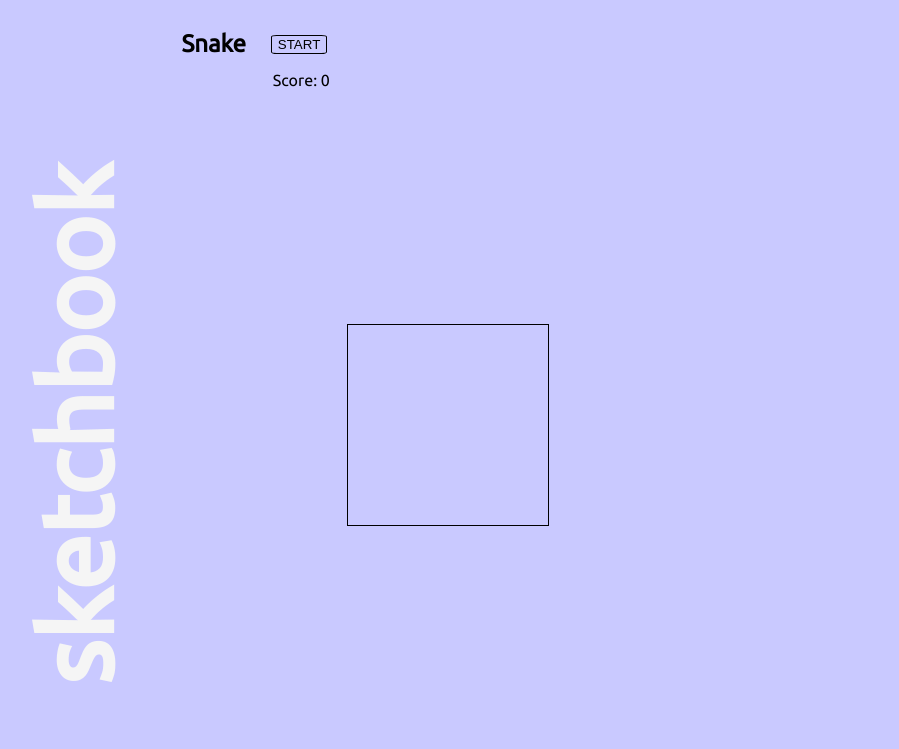
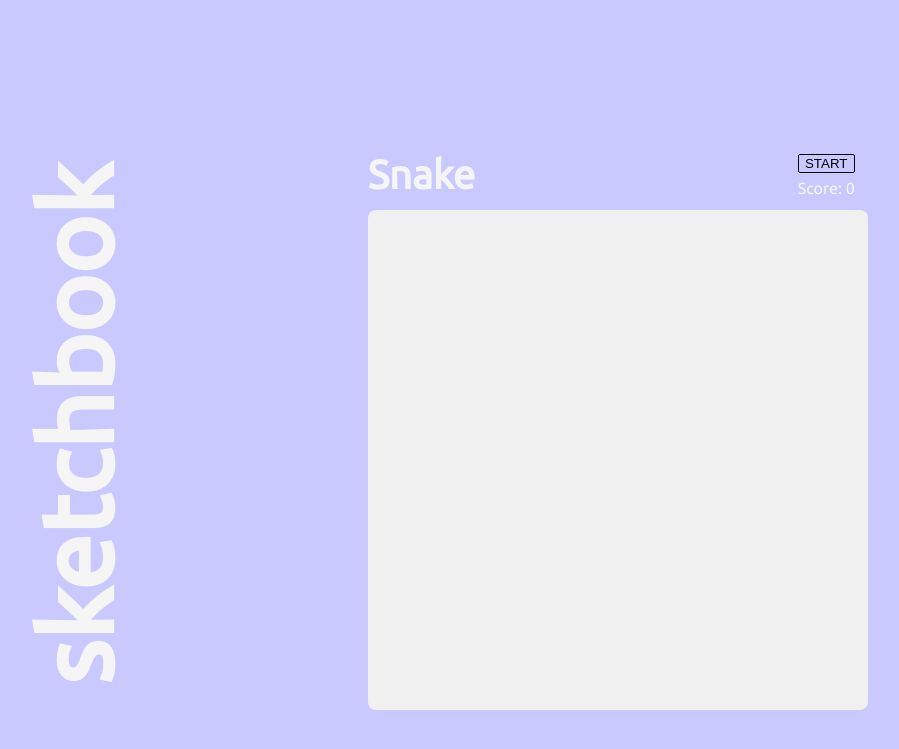
Before and after one commit to mpampolina/microprojects.github.io, a Jekyll site: the page built from snake/index.html, in a window 1280 px wide. Shown: the top 749 px of the page, without its empty margins (132-1031 px from the left). Built offline with Jekyll 4.4.1, drawn with Linux system fonts in a browser that asks for light colours.

Commit message:
start transition to canvas - html & css layout

```diff
--- a/snake/index.html
+++ b/snake/index.html
@@ -3,114 +3,15 @@ layout: default
 title: snake
 ---
 
-<link href="{{ site.baseurl }}/snake/snake.css" rel="stylesheet">
-<script src="{{ site.baseurl }}/snake/app.js"></script>
-<main class="flexContainer">
-  <h2>Snake</h2>
-  <div>
-    <button id="start" style="display: block;">START</button>
-    <p class="scoreboard">Score: <span id="score">0</span></p>
+<link href="{{ site.baseurl }}/snake/snake.css" rel="stylesheet" />
+<!-- <script src="{{ site.baseurl }}/snake/app.js"></script> -->
+<main id="gameBoard">
+  <div class="flexH titleToolbar">
+    <h2>Snake</h2>
+    <div class="flexV scoreStart">
+      <button id="start">START</button>
+      <p id="scoreboard">Score: <span id="score">0</span></p>
+    </div>
   </div>
-  <div class="grid">
-    <div></div>
-    <div></div>
-    <div></div>
-    <div></div>
-    <div></div>
-    <div></div>
-    <div></div>
-    <div></div>
-    <div></div>
-    <div></div>
-    <div></div>
-    <div></div>
-    <div></div>
-    <div></div>
-    <div></div>
-    <div></div>
-    <div></div>
-    <div></div>
-    <div></div>
-    <div></div>
-    <div></div>
-    <div></div>
-    <div></div>
-    <div></div>
-    <div></div>
-    <div></div>
-    <div></div>
-    <div></div>
-    <div></div>
-    <div></div>
-    <div></div>
-    <div></div>
-    <div></div>
-    <div></div>
-    <div></div>
-    <div></div>
-    <div></div>
-    <div></div>
-    <div></div>
-    <div></div>
-    <div></div>
-    <div></div>
-    <div></div>
-    <div></div>
-    <div></div>
-    <div></div>
-    <div></div>
-    <div></div>
-    <div></div>
-    <div></div>
-    <div></div>
-    <div></div>
-    <div></div>
-    <div></div>
-    <div></div>
-    <div></div>
-    <div></div>
-    <div></div>
-    <div></div>
-    <div></div>
-    <div></div>
-    <div></div>
-    <div></div>
-    <div></div>
-    <div></div>
-    <div></div>
-    <div></div>
-    <div></div>
-    <div></div>
-    <div></div>
-    <div></div>
-    <div></div>
-    <div></div>
-    <div></div>
-    <div></div>
-    <div></div>
-    <div></div>
-    <div></div>
-    <div></div>
-    <div></div>
-    <div></div>
-    <div></div>
-    <div></div>
-    <div></div>
-    <div></div>
-    <div></div>
-    <div></div>
-    <div></div>
-    <div></div>
-    <div></div>
-    <div></div>
-    <div></div>
-    <div></div>
-    <div></div>
-    <div></div>
-    <div></div>
-    <div></div>
-    <div></div>
-    <div></div>
-    <div></div>
-  </div>
+  <canvas id="canvas" width="500" height="500"></canvas>
 </main>
--- a/snake/snake.css
+++ b/snake/snake.css
@@ -1,43 +1,43 @@
-.grid {
+#gameBoard {
+  color: whitesmoke;
   display: flex;
-  flex-wrap: wrap;
-  width: 200px;
-  height: 200px;
-  border: 1px solid black;
-  align-self: center;
+  flex-direction: column;
+  align-items: center;
+  justify-content: center;
 }
 
-.grid div {
-  width: 20px;
-  height: 20px;
+#canvas {
+  background: #f0f0f0;
+  height: 500px;
+  width: 500px;
+  border-radius: 8px;
 }
 
-.snake {
-  background-color: blue;
-}
-
-.snake-head {
-  background-color: darkblue;
-}
-
-.apple {
-  background-color: green;
+h2 {
+  font-size: 40px;
+  align-self: center;
+  margin: 0px;
 }
 
 #start {
-  align-self: flex-start;
   background: none;
   border: 1px solid black;
-  border-radius: 10%;
-  margin: 15px;
+  border-radius: 2px;
+  display: inline;
+  margin: 3px;
 }
 
-.scoreboard {
-  align-self: flex-start;
-  margin: 17px;
+#scoreboard {
+  margin: 3px;
 }
 
-h2 {
-  align-self: flex-start;
+.titleToolbar {
+  /* width is required to use space-between */
+  width: 500px;
+  justify-content: space-between;
+}
+
+.scoreStart {
+  align-self: center;
   margin: 10px;
 }
--- a/stylesheets/style.css
+++ b/stylesheets/style.css
@@ -115,3 +115,13 @@ img {
   background-color: transparent;
   color: rgba(245, 245, 245, 0.5)
 }
+
+.flexH {
+  display: flex;
+  flex-direction: row;
+}
+
+.flexV {
+  display: flex;
+  flex-direction: column;
+}
```
